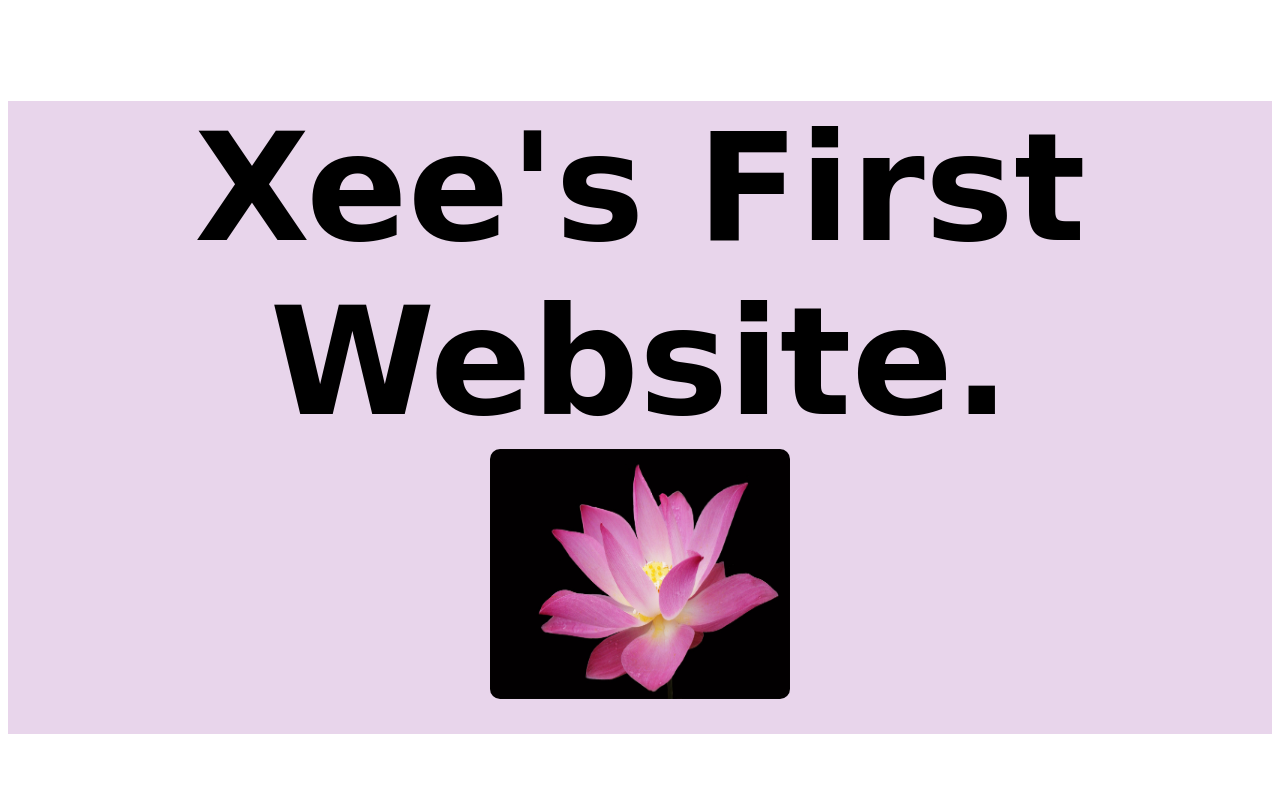
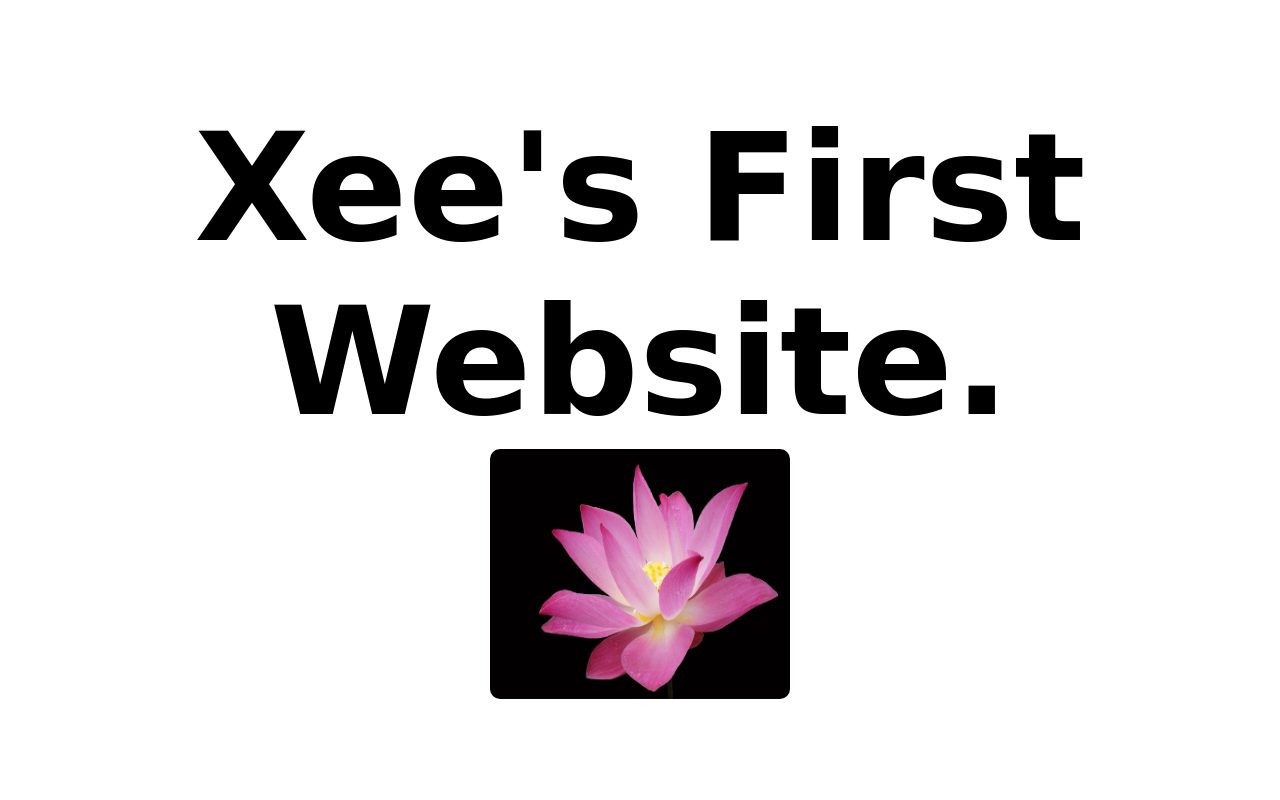
Before and after one commit to xeemv/Xee-s-website, a plain HTML site: page index.html in a window 1280 px wide. Shown: the top 800 px of the page. Drawn offline with Linux system fonts and the light colour scheme; a web font is replaced by a local one.

Commit message:
Update index.html

```diff
--- a/index.html
+++ b/index.html
@@ -5,7 +5,7 @@
         <meta name="viewport" content="width=device-width, initial-scale=1">
         <title>My First Website</title>
 </head>
-<main><h1 style="background-color:rgb(232, 213, 235);">Xee's First Website.<div><img src="images/lotus.jpg" alt="lotus"></div></h1>
+<main><h1>Xee's First Website.<div><img src="images/lotus.jpg" alt="lotus"></div></h1>
     <link href="https://fonts.googleapis.com/css2?family=Festive&display=swap" rel="stylesheet"></main>
 <body><div>
     <link rel="stylesheet" type="text/css" href="index.css">
```
